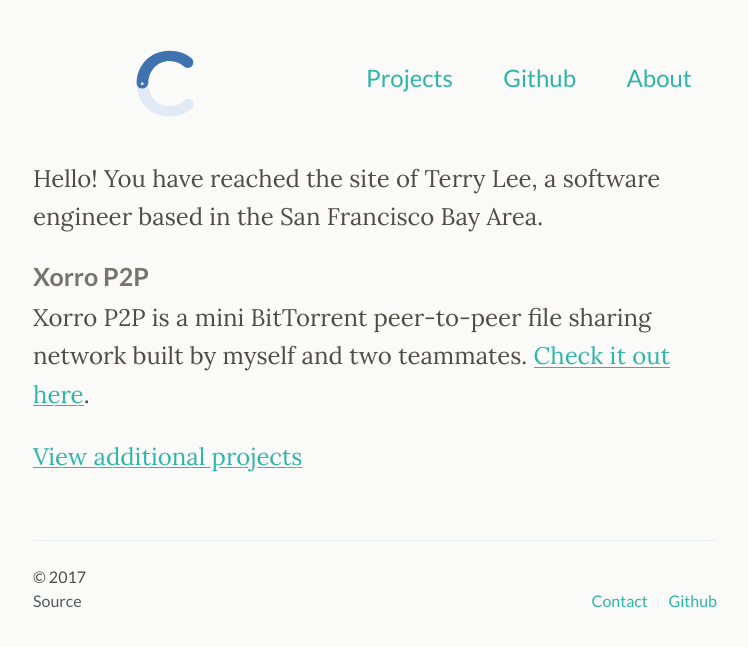
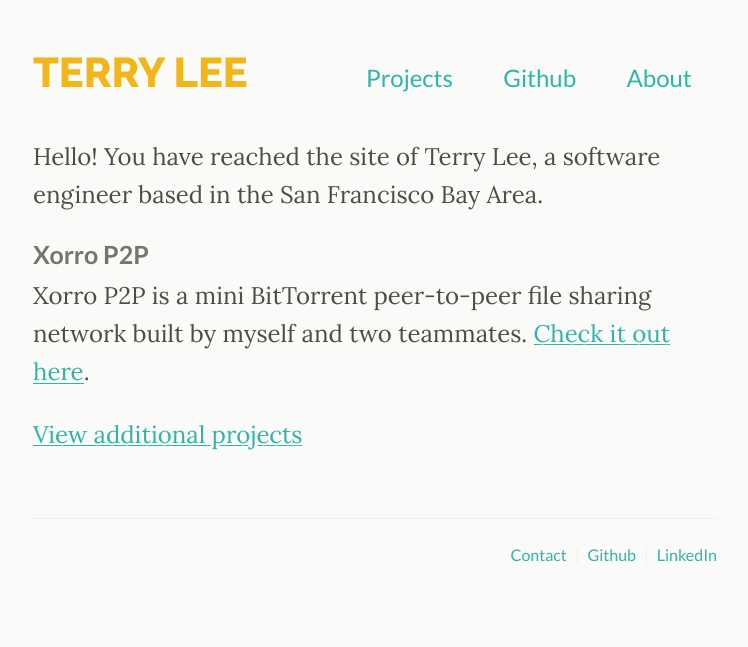
Before and after one commit to nitinsavant/nitinsavant.github.io, a Jekyll site: the page built from index.md, in a window 1280 px wide. Shown: the top 647 px of the page, without its empty margins (265-1013 px from the left). Built offline with Jekyll 4.4.1, drawn with Linux system fonts in a browser that asks for light colours.

Commit message:
modified template includes

```diff
--- a/_includes/footer.html
+++ b/_includes/footer.html
@@ -1,6 +1,4 @@
 <footer class="site-footer">
-
-  <div class="site-copy">&copy; {{ site.time | date: '%Y' }}<span class="site-author">{{ site.author }}</span></div>
 
   <div class="site-links">
     <div class="site-contact">
@@ -13,15 +11,11 @@
         <li><a target="_blank" rel="external" href="https://github.com/{{ site.github_username }}">Github</a></li>
         {% endif %}
 
+        <li><a target="_blank" rel="external" href="https:linkedin.com/in/terry-lee-dev">LinkedIn</a></li>
+
         {% if site.twitter_username %}
         <li><a target="_blank" rel="external" href="https://twitter.com/{{ site.twitter_username }}">Twitter</a></li>
         {% endif %}
-      </ul>
-    </div>
-
-    <div class="site-source">
-      <ul>
-        <li><a target="_blank" href="https://github.com/{{ site.github_username }}/{{ site.github_source }}">Source</a></li>
       </ul>
     </div>
   </div>
--- a/_includes/head.html
+++ b/_includes/head.html
@@ -24,4 +24,7 @@
   <!-- CSS files -->
   <link rel="stylesheet" href="{{ site.baseurl }}/assets/css/main.css">
 
+  <!-- Google fonts -->
+  <link href="https://fonts.googleapis.com/css?family=Raleway:400,800" rel="stylesheet">
+
 </head>
--- a/_includes/header.html
+++ b/_includes/header.html
@@ -1,7 +1,7 @@
 <header class="site-header">
 
-  <h1 class="site-title">
-    <a href="{{ site.baseurl }}/" title="Home page"><img class="site-logo" src="{{ site.baseurl }}/assets/img/logo.svg"></a>
+  <h1 class="site-title logo-link">
+    <a href="{{ site.baseurl }}/" title="Homepage">Terry Lee</a>
   </h1>
 
   <nav class="site-nav">
```
